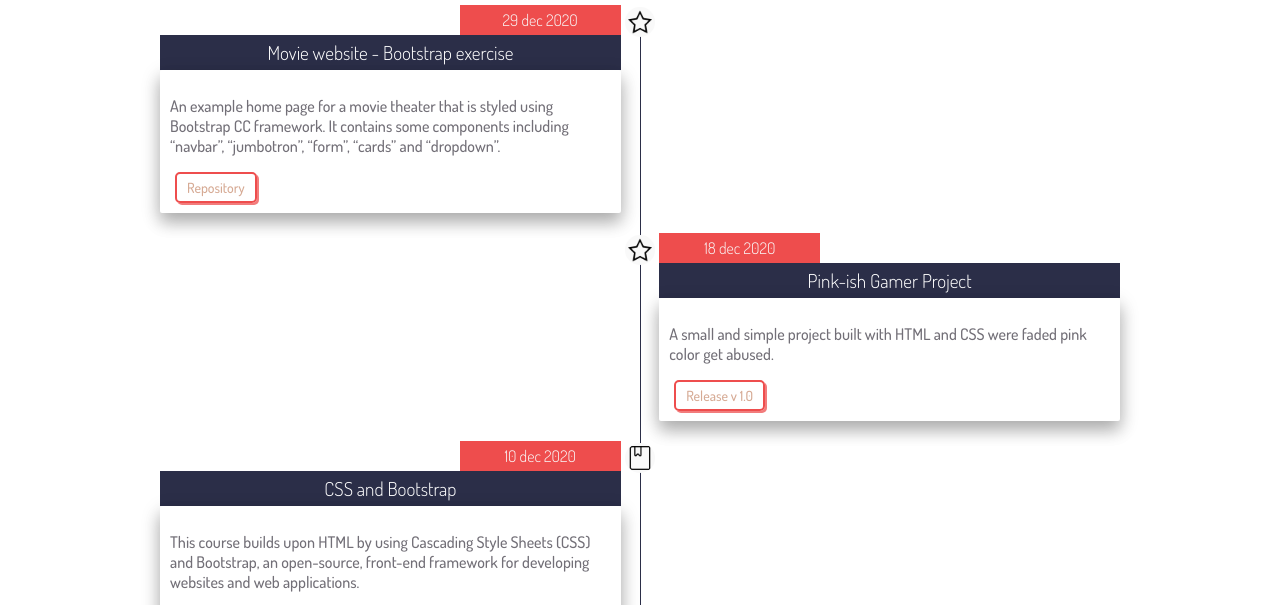
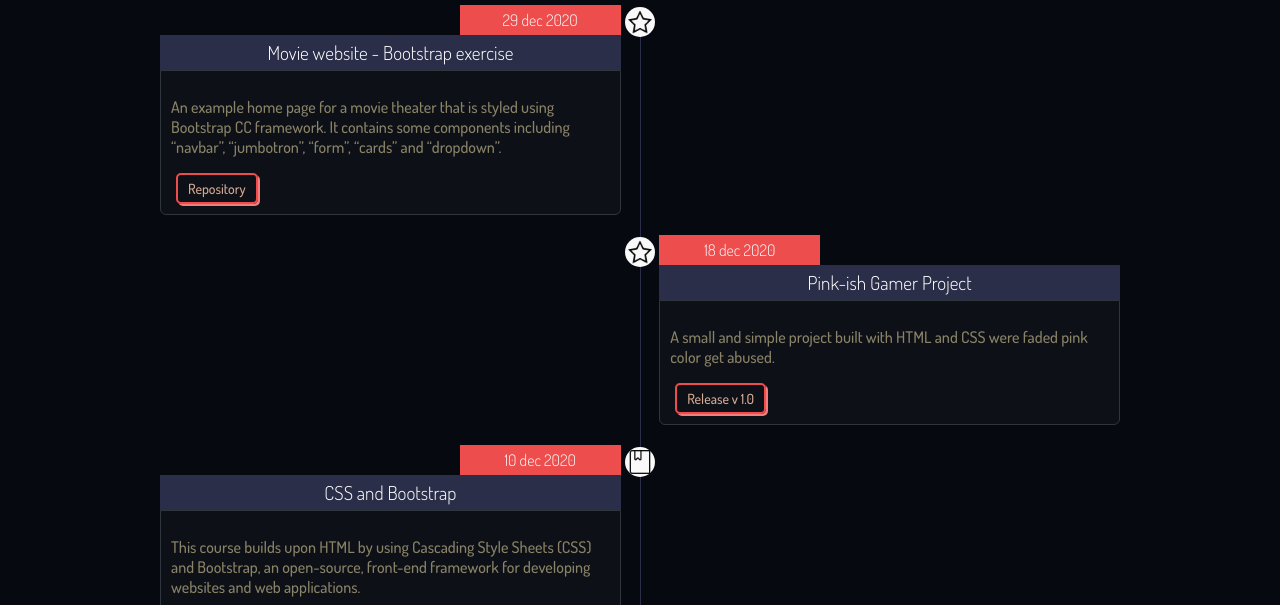
Before and after one commit to drionut/SinglePageApp, a plain HTML site: page index.html in a window 1280 px wide. Shown: the part 126-731 px from the top of the page. Drawn offline with Linux system fonts and the light colour scheme.

Commit message:
Darken timeline
Need to update the icons

```diff
--- a/css/general.css
+++ b/css/general.css
@@ -4,7 +4,8 @@
 }
 
 body {
-  background-color: white;
+  /* background-color: white; */
+  background-color: #06090f;
   margin: 0;
   padding: 0;
   font-family: "Dosis", sans-serif;
--- a/css/timeline.css
+++ b/css/timeline.css
@@ -43,11 +43,14 @@
 }
 
 .timeline-content {
-  background-color: white;
-  color: #726f77;
+  background-color: #0d1117;
+  /* color: #726f77; */
+  color: #8b8367;
   padding: 10px;
-  border-radius: 2px;
-  box-shadow: 0 10px 16px 0 rgba(0, 0, 0, 0.2), 0 6px 20px 0 rgba(0, 0, 0, 0.19);
+  /* border-radius: 2px; */
+  border-radius: 0 0 6px 6px;
+  /* box-shadow: 0 10px 16px 0 rgba(0, 0, 0, 0.2), 0 6px 20px 0 rgba(0, 0, 0, 0.19); */
+  border: 1px solid #30363d;
 }
 .timeline .timeline-item:nth-child(even) {
   float: right;
```
